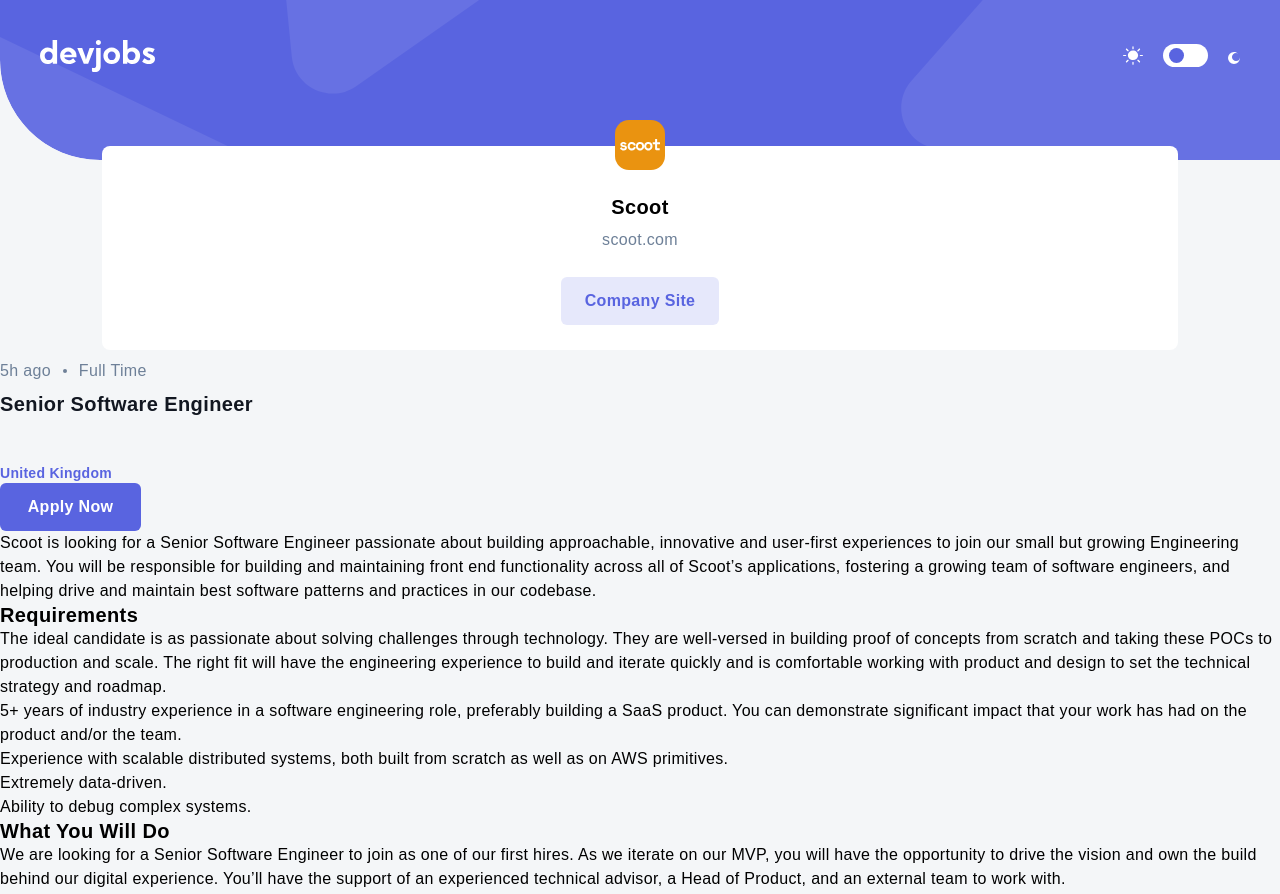
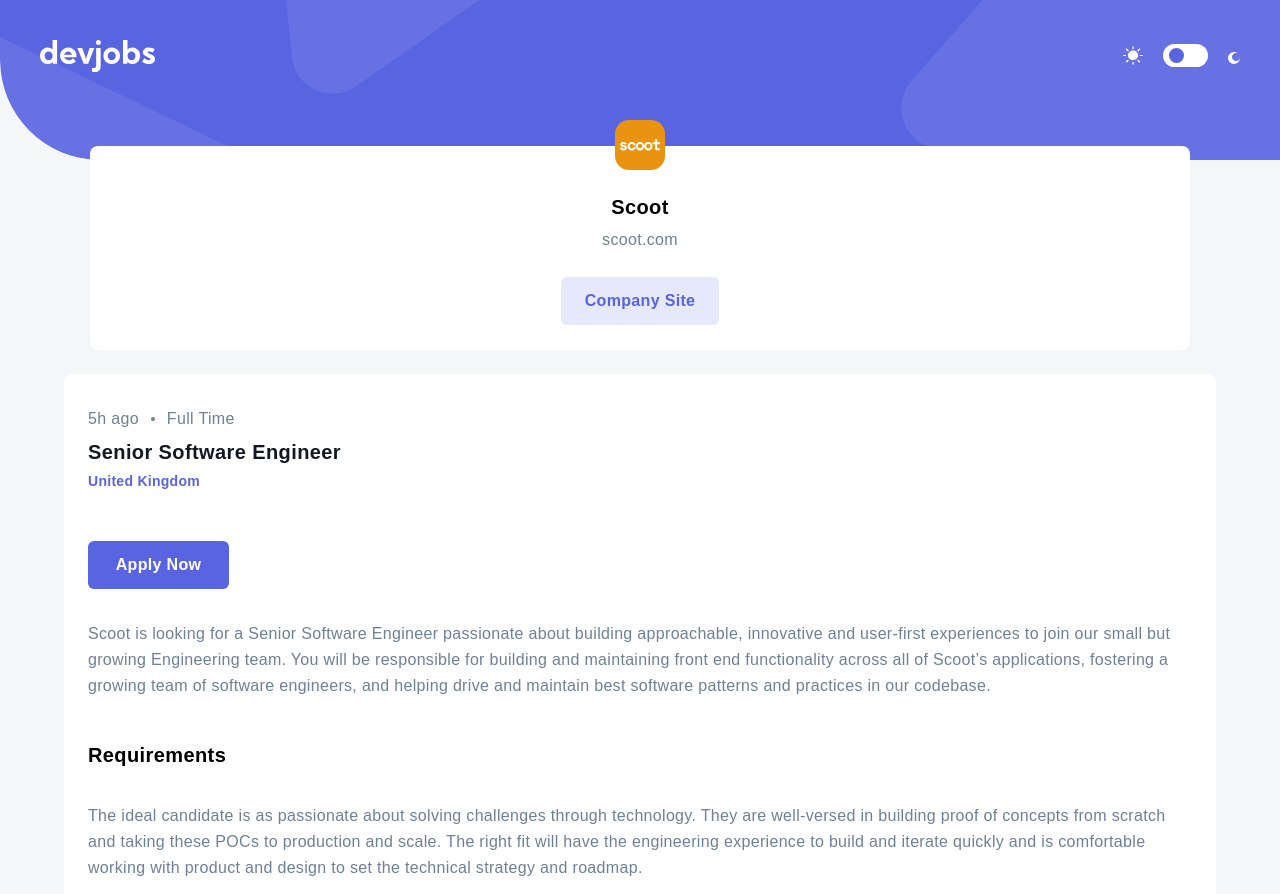
Before and after one commit to yehudz/devjobs-web-app, a Next.js app: page /jobs/1 in a window 1280 px wide. Shown: the top 894 px of the page. Built offline with nearby package versions, Linux system fonts and the light colour scheme.

Commit message:
update: Style content page
Apply design system styles to content page
To do: Style footer

```diff
--- a/components/ui/Button.tsx
+++ b/components/ui/Button.tsx
@@ -5,7 +5,8 @@
 const Button: React.FC<ButtonProps> = ({
   children,
   type,
-  isPopup
+  isPopup,
+  isMobile
 }) => {
   const {setSearching} = useContext(searchContext)
   const [style, setStyle] = useState<any>()
@@ -45,7 +46,8 @@
         font-regular
         font-bold
         px-6
-        min-w-[48px]
+        min-w-full
+        sm:min-w-[48px]
         md:min-w-[80px]
         lg:min-w-[141px]
       `}
--- a/components/ui/JobCard/JobCardInfo.tsx
+++ b/components/ui/JobCard/JobCardInfo.tsx
@@ -5,7 +5,8 @@
   contract,
   position,
   company,
-  location
+  location,
+  isContent
 })=> {
   return(
    <div
@@ -13,6 +14,9 @@
       flex
       flex-col
     "
+    style={{
+      marginBottom: isContent ? '50px' : ''
+    }}
    >
     <div
       className="
@@ -63,6 +67,9 @@
         text-violet
         mt-10
       "
+      style={{
+        marginTop: isContent ? '0px' : ''
+      }}
     >
       {location}
     </h4>
--- a/components/views/JobPostingLayout/JobPostingBanner.tsx
+++ b/components/views/JobPostingLayout/JobPostingBanner.tsx
@@ -23,7 +23,6 @@
       max-w-[90%]
       xl:max-w-[1100px]
       mx-auto
-      px-3
       pt-[26px]
       mt-[-40px]
       z-50
--- a/components/views/JobPostingLayout/JobPostingContent.tsx
+++ b/components/views/JobPostingLayout/JobPostingContent.tsx
@@ -15,12 +15,21 @@
   return(
     <article
       data-testid="page-content"
+      className="
+        bg-white
+        mt-6
+        max-w-[90%]
+        rounded-lg
+        mx-auto
+        p-6
+      "
     >
       <JobCardInfo
         postedAt={info.postedAt}
         position={info.position}
         location={info.location}
         contract={info.contract}
+        isContent={true}
       />
       <Link href={website}>
         <a
@@ -35,44 +44,90 @@
       </Link>
       <p
         data-testid="content-body"
+        className="
+          body
+          text-dark-gray
+          my-8
+        "
       >
         {contentBody}
       </p>
       <h3
         data-testid="content-requirements-title"
+        className="
+          py-3
+        "
       >
         Requirements
       </h3>
       <p
         data-testid="content-requirements-body"
+        className="
+          body
+          text-dark-gray
+          my-6
+        "
       >
         {requirementsBody}
       </p>
       <ul
         data-testid="content-requirements-list"
+        className="
+          px-4
+          pb-6
+        "
       >
         {requirementsList.map(requirement=>{
           return(
-            <li>{requirement}</li>
+            <li
+            className="
+              list-disc
+              pl-5
+              text-dark-gray
+              font-light
+              mb-3
+            "
+            >
+              {requirement}
+            </li>
           )
         })}
       </ul>
       <h3
         data-testid="content-tasks-title"
+        className="
+          py-3
+        "
       >
         What You Will Do
       </h3>
       <p
         data-testid="content-tasks-body"
+        className="
+          body
+          text-dark-gray
+          my-6
+        "
       >
         {tasksBody}
       </p>
       <ul
         data-testid="content-tasks-list"
+        className="
+          px-4
+        "
       >
         {tasksList.map(task=>{
           return(
-            <li>
+            <li
+            className="
+              list-disc
+              pl-5
+              text-dark-gray
+              font-light
+              mb-3
+            "
+            >
               {task}
             </li>
           )
--- a/styles/ui/button.module.scss
+++ b/styles/ui/button.module.scss
@@ -15,6 +15,7 @@
 .secondary {
   background-color: rgba(variables.$violet, .15);
   color: variables.$violet;
+  min-width: 147px;
   &:hover {
     background-color: rgba(variables.$violet, .3);
   }
--- a/typings/common.types.ts
+++ b/typings/common.types.ts
@@ -3,6 +3,7 @@
   type: string
   icon?: string
   isPopup?: boolean
+  isMobile?: boolean
 };
 
 export type InputProps = {
@@ -18,6 +19,7 @@
   position: string
   company?: string
   location: string
+  isContent?: boolean
 }
 
 export type JobCardIcon = {
```
